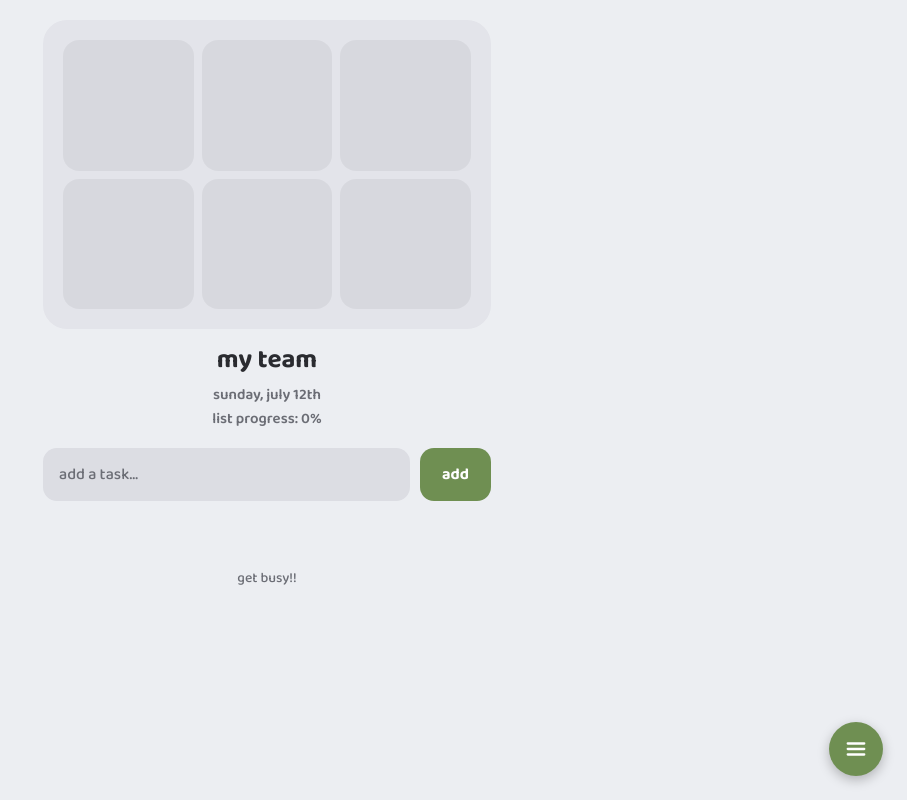
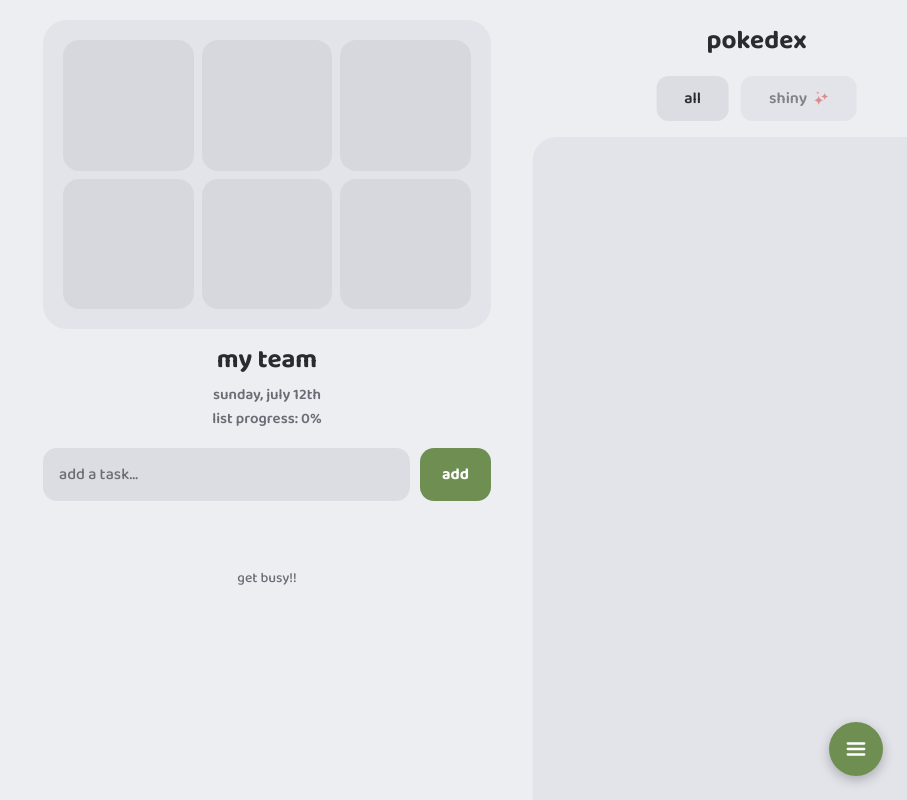
Before and after one commit to dannadeauu/pokemon-planner, a Flask app: page / in a window 1280 px wide. Shown: the whole page, without its empty margins (373-1280 px from the left). Run offline with Flask 3, Linux system fonts and the light colour scheme; data that the repository does not hold is empty.

Commit message:
add pokedex

```diff
--- a/app.py
+++ b/app.py
@@ -388,6 +388,40 @@ def sprite_item(item_slug):
     return send_file(cropped_item_path(item_slug), mimetype="image/png")
 
 
+@app.route("/api/pokedex", methods=["GET"])
+def pokedex_entries():
+    """Every unique form in the roster, ordered by national dex number with
+    mega forms right after their base form."""
+    entries = {}
+    for family_index, (dex_ids, names) in enumerate(POKEMON_FAMILIES):
+        for stage in range(3):
+            key = str(dex_ids[stage])
+            if key not in entries:
+                entries[key] = {
+                    "icon_dex": dex_ids[stage],
+                    "name": names[stage],
+                    "label": f"{dex_ids[stage]:04d}",
+                    "sort": dex_ids[stage] * 10,
+                }
+        for variant_index, (slug, mega_dex, _stone) in enumerate(MEGA_DATA.get(family_index, [])):
+            key = str(mega_dex)
+            if key not in entries:
+                base = dex_ids[2]
+                if slug.endswith("megax"):
+                    suffix = " M-X"
+                elif slug.endswith("megay"):
+                    suffix = " M-Y"
+                else:
+                    suffix = " M"
+                entries[key] = {
+                    "icon_dex": mega_dex,
+                    "name": slug,
+                    "label": f"{base:04d}{suffix}",
+                    "sort": base * 10 + 1 + variant_index,
+                }
+    return jsonify(sorted(entries.values(), key=lambda e: e["sort"]))
+
+
 @app.route("/sprites/companion/<name>.gif")
 def sprite_companion(name):
     if name not in COMPANION_CROP_OVERRIDES:
--- a/docs/sw.js
+++ b/docs/sw.js
@@ -1,6 +1,6 @@
 // Service worker: precache the app shell, runtime-cache sprites so the app
 // works offline after first load. Bump VERSION whenever shell files change.
-const VERSION = "myteam-v4";
+const VERSION = "myteam-v5";
 
 const SHELL = [
   "./",
--- a/static/app.js
+++ b/static/app.js
@@ -331,6 +331,7 @@ async function renderTeam(todos) {
     const todo = todos[i];
     if (todo) {
       slot.className = "team-slot";
+      registerDiscovery(todo.pokemon);
       const img = document.createElement("img");
       img.alt = todo.pokemon.name;
       img.src = todo.pokemon.sprite;
@@ -772,6 +773,153 @@ document.addEventListener("keydown", (e) => {
   if (e.key === "Escape") closePokedex();
 });
 
+function dexIconUrl(dex, shiny) {
+  return `/sprites/icon/${dex}.png${shiny ? "?shiny=1" : ""}`;
+}
+
+async function loadDexEntries() {
+  const res = await fetch("/api/pokedex");
+  return res.json();
+}
+
+// ---------------------------------------------------------------------------
+// Pokedex page: swipe left to browse every pokemon in the roster. Everything
+// starts as a dark silhouette and fills with color once that form has
+// appeared on the team. Shiny sightings register in both tabs. Discoveries
+// persist on this device.
+// ---------------------------------------------------------------------------
+
+const dexPageEl = document.getElementById("dex-page");
+const appPageEl = document.querySelector(".app.page");
+const dexGridEl = document.getElementById("dex-grid");
+
+const DEX_KEY = "todo-app-pokedex";
+
+function loadDexDiscoveries() {
+  try {
+    const stored = JSON.parse(localStorage.getItem(DEX_KEY));
+    if (stored && stored.all && stored.shiny) return stored;
+  } catch (e) {
+    // fall through to a fresh dex
+  }
+  return { all: {}, shiny: {} };
+}
+
+const dexDiscoveries = loadDexDiscoveries();
+
+function saveDexDiscoveries() {
+  localStorage.setItem(DEX_KEY, JSON.stringify(dexDiscoveries));
+}
+
+function registerDiscovery(pokemon) {
+  const key = String(dexIdFromPokemon(pokemon));
+  let changed = false;
+  if (!dexDiscoveries.all[key]) {
+    dexDiscoveries.all[key] = true;
+    changed = true;
+  }
+  if (pokemon.shiny && !dexDiscoveries.shiny[key]) {
+    dexDiscoveries.shiny[key] = true;
+    changed = true;
+  }
+  if (changed) saveDexDiscoveries();
+}
+
+let dexEntriesPromise = null;
+
+function getDexEntries() {
+  if (!dexEntriesPromise) dexEntriesPromise = loadDexEntries();
+  return dexEntriesPromise;
+}
+
+let dexActiveTab = "all";
+
+async function renderDexGrid() {
+  const entries = await getDexEntries();
+  const shiny = dexActiveTab === "shiny";
+  const seen = dexDiscoveries[shiny ? "shiny" : "all"];
+  dexGridEl.innerHTML = "";
+  for (const entry of entries) {
+    const discovered = Boolean(seen[String(entry.icon_dex)]);
+    const cell = document.createElement("div");
+    cell.className = "dex-cell " + (discovered ? "discovered" : "undiscovered");
+    const img = document.createElement("img");
+    img.loading = "lazy";
+    img.src = dexIconUrl(entry.icon_dex, shiny);
+    img.alt = discovered ? entry.name : "undiscovered";
+    const num = document.createElement("span");
+    num.className = "dex-num";
+    num.textContent = entry.label;
+    cell.append(img, num);
+    if (discovered) {
+      cell.addEventListener("click", () =>
+        openPokedex({
+          name: entry.name,
+          dex_id: entry.icon_dex,
+          shiny,
+          sprite: `https://play.pokemonshowdown.com/sprites/${shiny ? "ani-shiny" : "ani"}/${entry.name}.gif`,
+          icon: dexIconUrl(entry.icon_dex, shiny),
+        })
+      );
+    }
+    dexGridEl.appendChild(cell);
+  }
+}
+
+let currentPage = "main";
+
+function showPage(page) {
+  currentPage = page;
+  if (page === "dex") {
+    appPageEl.classList.add("off-left");
+    dexPageEl.classList.remove("off-right");
+    renderDexGrid();
+  } else {
+    appPageEl.classList.remove("off-left");
+    dexPageEl.classList.add("off-right");
+  }
+}
+
+let swipeStartX = null;
+let swipeStartY = null;
+let swipeEligible = false;
+
+document.addEventListener(
+  "touchstart",
+  (e) => {
+    const touch = e.touches[0];
+    swipeStartX = touch.clientX;
+    swipeStartY = touch.clientY;
+    swipeEligible = !e.target.closest(
+      ".drag-handle, input, select, .settings-overlay, .pokedex-overlay"
+    );
+  },
+  { passive: true }
+);
+
+document.addEventListener(
+  "touchend",
+  (e) => {
+    if (!swipeEligible || swipeStartX === null) return;
+    const touch = e.changedTouches[0];
+    const dx = touch.clientX - swipeStartX;
+    const dy = touch.clientY - swipeStartY;
+    swipeStartX = null;
+    if (Math.abs(dx) < 60 || Math.abs(dx) < Math.abs(dy) * 1.8) return;
+    if (dx < 0 && currentPage === "main") showPage("dex");
+    else if (dx > 0 && currentPage === "dex") showPage("main");
+  },
+  { passive: true }
+);
+
+for (const tab of document.querySelectorAll(".dex-tab")) {
+  tab.addEventListener("click", () => {
+    dexActiveTab = tab.dataset.tab;
+    document.querySelectorAll(".dex-tab").forEach((b) => b.classList.toggle("active", b === tab));
+    renderDexGrid();
+  });
+}
+
 formEl.addEventListener("submit", (e) => {
   e.preventDefault();
   const text = inputEl.value.trim();
--- a/static/style.css
+++ b/static/style.css
@@ -697,3 +697,117 @@ h1 {
   padding: 30px 0;
   margin: 0;
 }
+
+
+/* ---- pokedex page (swipe left from the main list) ---- */
+.page {
+  position: fixed;
+  inset: 0;
+  transition: transform 0.35s ease;
+}
+
+.page.off-left {
+  transform: translateX(-102%);
+}
+
+.page.off-right {
+  transform: translateX(102%);
+}
+
+.dex-page {
+  max-width: 480px;
+  margin: 0 auto;
+  height: 100vh;
+  height: 100dvh;
+  padding: 20px 16px 0;
+  display: flex;
+  flex-direction: column;
+}
+
+.dex-title {
+  text-align: center;
+  font-size: 26px;
+  font-weight: 700;
+  margin: 0 0 14px;
+  flex-shrink: 0;
+}
+
+.dex-tabs {
+  display: flex;
+  justify-content: center;
+  gap: 12px;
+  margin-bottom: 16px;
+  flex-shrink: 0;
+}
+
+.dex-tab {
+  display: inline-flex;
+  align-items: center;
+  gap: 7px;
+  padding: 10px 28px;
+  border: none;
+  border-radius: 12px;
+  background: var(--input-bg);
+  color: var(--text);
+  font-family: inherit;
+  font-size: 16px;
+  font-weight: 600;
+  opacity: 0.55;
+}
+
+.dex-tab.active {
+  opacity: 1;
+}
+
+.dex-tab .shiny-star {
+  width: 15px;
+  height: 15px;
+  color: #d0413c;
+  margin: 0;
+}
+
+.dex-card {
+  flex: 1;
+  background: var(--team-card);
+  border-radius: 24px 24px 0 0;
+  overflow-y: auto;
+  -webkit-overflow-scrolling: touch;
+}
+
+.dex-grid {
+  display: grid;
+  grid-template-columns: repeat(auto-fill, minmax(72px, 1fr));
+  gap: 10px;
+  padding: 16px 16px 100px;
+}
+
+.dex-cell {
+  background: var(--card);
+  border-radius: 12px;
+  padding: 10px 4px 8px;
+  display: flex;
+  flex-direction: column;
+  align-items: center;
+  gap: 6px;
+}
+
+.dex-cell img {
+  height: 36px;
+  max-width: 90%;
+  object-fit: contain;
+  image-rendering: pixelated;
+}
+
+.dex-cell .dex-num {
+  font-size: 12px;
+  font-weight: 600;
+}
+
+.dex-cell.undiscovered img {
+  filter: brightness(0);
+  opacity: 0.5;
+}
+
+.dex-cell.discovered {
+  cursor: pointer;
+}
--- a/templates/index.html
+++ b/templates/index.html
@@ -9,7 +9,7 @@
   <link rel="stylesheet" href="{{ url_for('static', filename='style.css') }}" />
 </head>
 <body>
-  <div class="app">
+  <div class="app page">
     <div class="app-header">
       <div class="team-card">
         <div class="team-blur-bg" id="team-blur-bg"></div>
@@ -37,6 +37,19 @@
 
     <div class="list-scroll">
       <ul id="todo-list" class="todo-list"></ul>
+    </div>
+  </div>
+
+  <div class="page dex-page off-right" id="dex-page">
+    <h1 class="dex-title">pokedex</h1>
+    <div class="dex-tabs">
+      <button class="dex-tab active" data-tab="all">all</button>
+      <button class="dex-tab" data-tab="shiny">shiny
+        <svg class="shiny-star" viewBox="0 0 100 100" fill="currentColor"><path d="M34 30 Q37.84 58.16 66 62 Q37.84 65.84 34 94 Q30.16 65.84 2 62 Q30.16 58.16 34 30 Z"/><path d="M74 12 Q76.88 33.12 98 36 Q76.88 38.88 74 60 Q71.12 38.88 50 36 Q71.12 33.12 74 12 Z"/><path d="M28 1 Q29.32 10.68 39 12 Q29.32 13.32 28 23 Q26.68 13.32 17 12 Q26.68 10.68 28 1 Z"/></svg>
+      </button>
+    </div>
+    <div class="dex-card">
+      <div class="dex-grid" id="dex-grid"></div>
     </div>
   </div>
 
```
Also changed, not shown: docs/app.js (+174 -0 lines), docs/index.html (+14 -1 lines), docs/style.css (+114 -0 lines).
